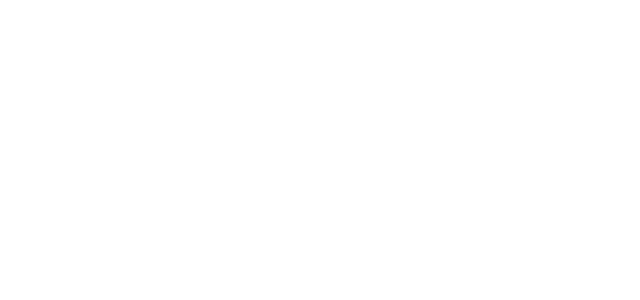
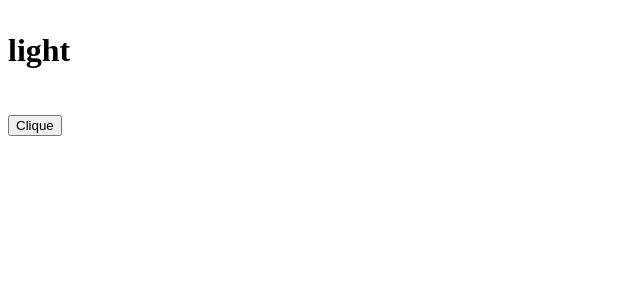
Before and after one commit to Daniel-san8/reactPassos2, a React (Vite) app in the folder reactTypescript/useContextReactTS/: page / in a window 1280 px wide. Shown: the top 300 px of the page, without its empty margins (0-640 px from the left). Built offline with nearby package versions, Linux system fonts and the light colour scheme.

Commit message:
useContext React + Ts

```diff
--- a/reactTypescript/useContextReactTS/src/App.tsx
+++ b/reactTypescript/useContextReactTS/src/App.tsx
@@ -1,7 +1,13 @@
 import React from "react";
+import { UIContextProvider } from "./Context";
+import Header from "./Header";
 
 function App() {
-  return <></>;
+  return (
+    <UIContextProvider>
+      <Header />
+    </UIContextProvider>
+  );
 }
 
 export default App;
--- /dev/null
+++ b/reactTypescript/useContextReactTS/src/Content.tsx
@@ -0,0 +1,9 @@
+import React from "react";
+import { useUi } from "./Context";
+
+const Content = () => {
+  const { dark } = useUi();
+  return <p>{dark ? "dark" : "light"}</p>;
+};
+
+export default Content;
--- /dev/null
+++ b/reactTypescript/useContextReactTS/src/Context.tsx
@@ -0,0 +1,25 @@
+import React, { PropsWithChildren } from "react";
+
+type IUIContext = {
+  dark: boolean;
+  setDark: React.Dispatch<React.SetStateAction<boolean>>;
+};
+
+const UIContext = React.createContext<IUIContext | null>(null);
+
+export const useUi = () => {
+  const context = React.useContext(UIContext);
+  if (context === null)
+    throw new Error("useContext deve estar dentro do Provider");
+  return context;
+};
+
+export const UIContextProvider = ({ children }: PropsWithChildren) => {
+  const [dark, setDark] = React.useState(false);
+
+  return (
+    <UIContext.Provider value={{ dark, setDark }}>
+      {children}
+    </UIContext.Provider>
+  );
+};
--- /dev/null
+++ b/reactTypescript/useContextReactTS/src/Header.tsx
@@ -0,0 +1,15 @@
+import React from "react";
+import { useUi } from "./Context";
+import Content from "./Content";
+
+const Header = () => {
+  const { dark, setDark } = useUi();
+  return (
+    <h1>
+      <Content />
+      <button onClick={() => setDark(!dark)}>Clique</button>
+    </h1>
+  );
+};
+
+export default Header;
```
